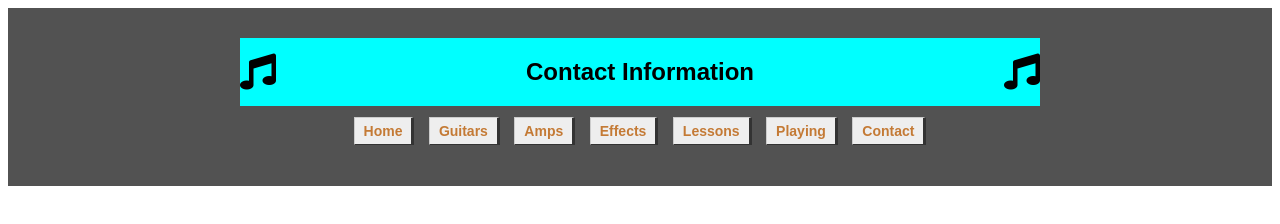
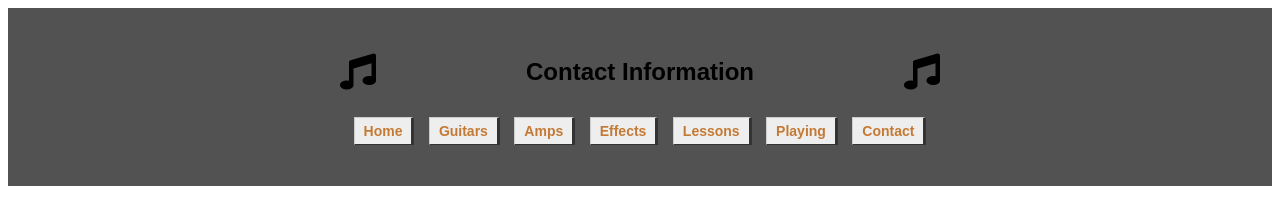
Before and after one commit to keithseator/keith.seator.rocks, a plain HTML site: page contact.html in a window 1280 px wide. Drawn offline with Linux system fonts and the light colour scheme.

```diff
--- a/style.css
+++ b/style.css
@@ -12,25 +12,14 @@
 }
 
 #headerTopLine {
-background-color: aqua;
+/* background-color: aqua; */
   margin: 0 auto;
-  width: 800px;
+  width: 600px;
   display: flex;
   justify-content: space-between;
   align-items: center;
-
 }
 
-#blah {
-
-  /* border-top: 30px solid #CCCCCC; */
-  /* float: left; */
-
-}
-
-#blah2 {
-  /* float: right; */
-}
 
 .header h2 {
   display: inline;
```
